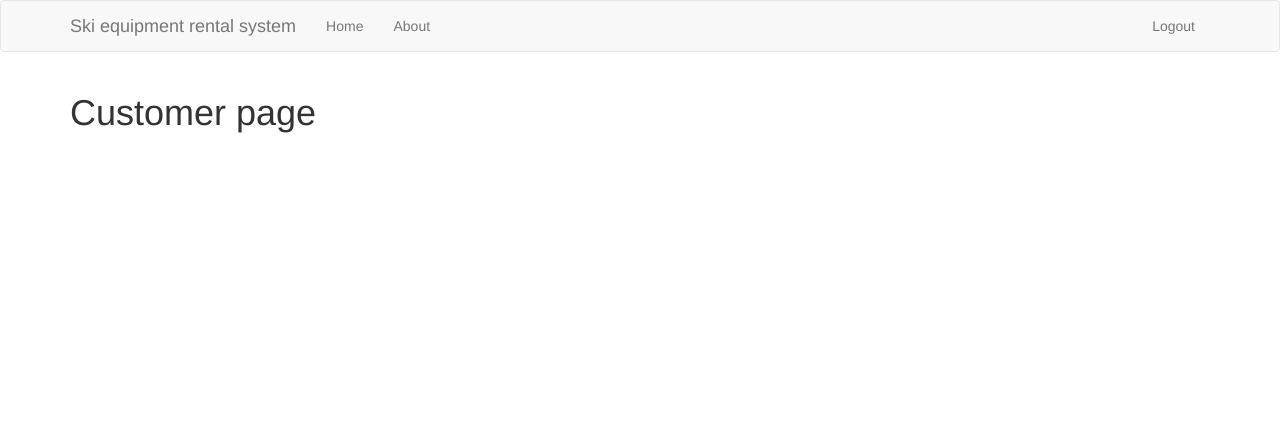
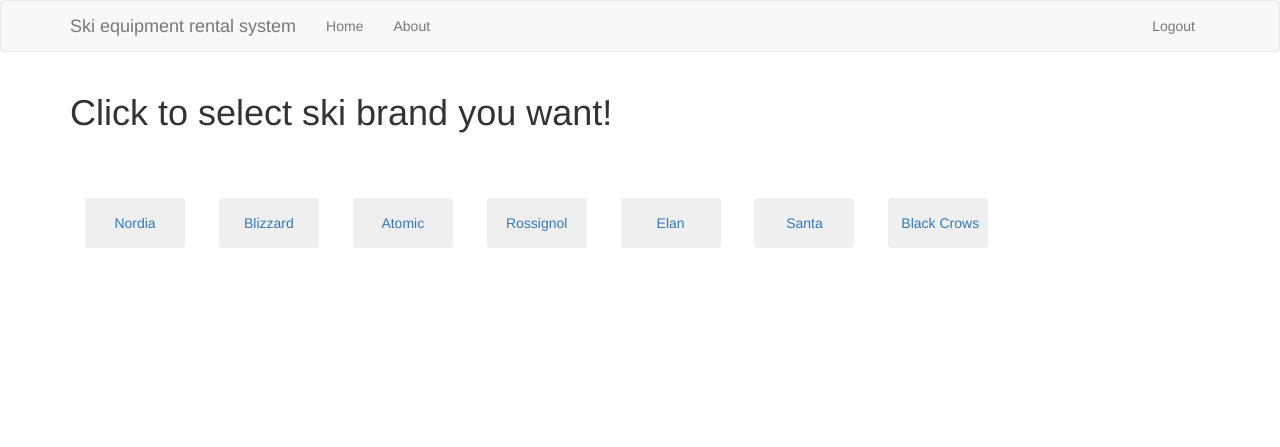
Before and after one commit to ITworkonline/ski_rental_heroku, a Flask app: page /customer in a window 1280 px wide. Shown: the top 447 px of the page. Run offline with Flask 2, Linux system fonts and the light colour scheme; the visitor is signed in with stand-in values (Sample User, id 1); some libraries are stand-ins or nearby versions.

Commit message:
Changed ski choices to be in customer page

```diff
--- a/app/templates/customer.html
+++ b/app/templates/customer.html
@@ -1,17 +1,47 @@
 {% extends 'base.html'%}
 
 {% block app_content %}
-      <h1>Customer page</h1>
+      <h1>Click to select ski brand you want!</h1>
+        <br>
+        <br>
+            <a href=/customer/Nordia>
+                <button class="btn btn-secondary" style="height:50px;width:100px;margin:15px">
+                    Nordia</button>
+            </a>
+            <a href=/customer/Blizzard>
+                <button class="btn btn-secondary" style="height:50px;width:100px;margin:15px">
+                    Blizzard</button>
+            </a>
+            <a href=/customer/Atomic>
+                <button class="btn btn-secondary" style="height:50px;width:100px;margin:15px">
+                    Atomic</button>
+            </a>
+
+            <a href=/customer/Rossignol>
+                <button class="btn btn-secondary" style="height:50px;width:100px;margin:15px">
+                    Rossignol</button>
+            </a>
+
+
+
+            <a href=/customer/Elan>
+                <button class="btn btn-secondary" style="height:50px;width:100px;margin:15px">
+                    Elan</button>
+            </a>
+            <a href=/customer/Dynafit>
+                <button class="btn btn-secondary" style="height:50px;width:100px;margin:15px">
+                    Santa</button>
+            </a>
+            <a href=/customer/Black_Crows>
+                <button class="btn btn-secondary" style="height:50px;width:100px;margin:15px">
+                    Black Crows</button>
+            </a>
+
 
         <a href=/ >
                 <button class="btn btn-lg" style="position: absolute; left: 10%; right: 20%; bottom: 10%; height:70px; width:140px">
                     back </button>
             </a>
-<!--
-        <a href=/ >
-                <button class="btn btn-lg" style="background-color:powderblue ;position: absolute; left: 50%; right: 50%; bottom: 10%; height:70px; width:140px">
-                    next </button>
-            </a>-->
              <br>
              <br>
 
```
Also changed, not shown: app/templates/choose_ski.html (deleted, +0 -48 lines).
